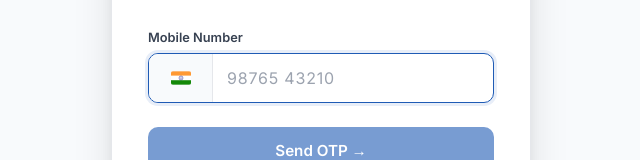
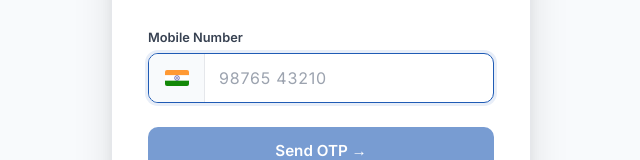
Before and after one commit to lakshaysuthar23/nowfix, a React (Vite) app: page /#/login in a window 1280 px wide. Shown: the part 334-494 px from the top of the page, without its empty margins (319-959 px from the left). Built offline with nearby package versions, Linux system fonts and the light colour scheme.

Commit message:
fixing again attempt 5th

```diff
--- a/src/pages/Login.jsx
+++ b/src/pages/Login.jsx
@@ -71,7 +71,7 @@ const styles = `
   }
 
   .login-phone-prefix {
-  flex: 0 0 64px;          /* locked — won't shrink or grow */
+    flex: 0 0 56px;
     height: 48px;
     display: flex;
     align-items: center;
@@ -80,8 +80,6 @@ const styles = `
     border-right: 1.5px solid var(--border, #E5E7EB);
     box-sizing: border-box;
   }
-
-
 
   .login-phone-input {
     flex: 1;
@@ -272,6 +270,23 @@ export default function Login() {
     navigate("/");
   }
 
+  const IndianFlag = ({ width = 24, height = 16 }) => (
+    <svg
+      width={width}
+      height={height}
+      viewBox="0 0 36 24"
+      fill="none"
+      xmlns="http://www.w3.org/2000/svg"
+      style={{ borderRadius: '2px', display: 'block', flexShrink: 0 }}
+    >
+      <rect width="36" height="8" fill="#FF9933"/>
+      <rect y="8" width="36" height="8" fill="#FFFFFF"/>
+      <rect y="16" width="36" height="8" fill="#138808"/>
+      <circle cx="18" cy="12" r="3.5" stroke="#000080" strokeWidth="0.8"/>
+      <circle cx="18" cy="12" r="1" fill="#000080"/>
+    </svg>
+  );
+
   return (
     <>
       <style>{styles}</style>
@@ -290,14 +305,7 @@ export default function Login() {
               <label className="login-label">Mobile Number</label>
               <div className="login-phone-wrap">
                 <div className="login-phone-prefix">
-                  {/* REAL SVG INDIAN FLAG - Won't break on Windows! */}
-                  <svg width="20" height="14" viewBox="0 0 36 24" fill="none" xmlns="http://www.w3.org/2000/svg" style={{ borderRadius: '2px', display: 'block' }}>
-                    <rect width="36" height="8" fill="#FF9933"/>
-                    <rect y="8" width="36" height="8" fill="#FFFFFF"/>
-                    <rect y="16" width="36" height="8" fill="#138808"/>
-                    <circle cx="18" cy="12" r="3.5" stroke="#000080" strokeWidth="0.8"/>
-                    <circle cx="18" cy="12" r="1" fill="#000080"/>
-                  </svg>
+                  <IndianFlag width={24} height={16} />
                 </div>
                 <input
                   className="login-phone-input"
@@ -337,14 +345,7 @@ export default function Login() {
               <p className="login-sub">We sent a 4-digit code to</p>
 
               <div className="otp-phone-display">
-                {/* REAL SVG INDIAN FLAG */}
-                <svg width="20" height="14" viewBox="0 0 36 24" fill="none" xmlns="http://www.w3.org/2000/svg" style={{ borderRadius: '2px', display: 'block' }}>
-                  <rect width="36" height="8" fill="#FF9933"/>
-                  <rect y="8" width="36" height="8" fill="#FFFFFF"/>
-                  <rect y="16" width="36" height="8" fill="#138808"/>
-                  <circle cx="18" cy="12" r="3.5" stroke="#000080" strokeWidth="0.8"/>
-                  <circle cx="18" cy="12" r="1" fill="#000080"/>
-                </svg>
+                <IndianFlag width={20} height={14} />
                 <span>{phone}</span>
               </div>
 
```
Lines whose indentation alone changed are shown as unchanged.
